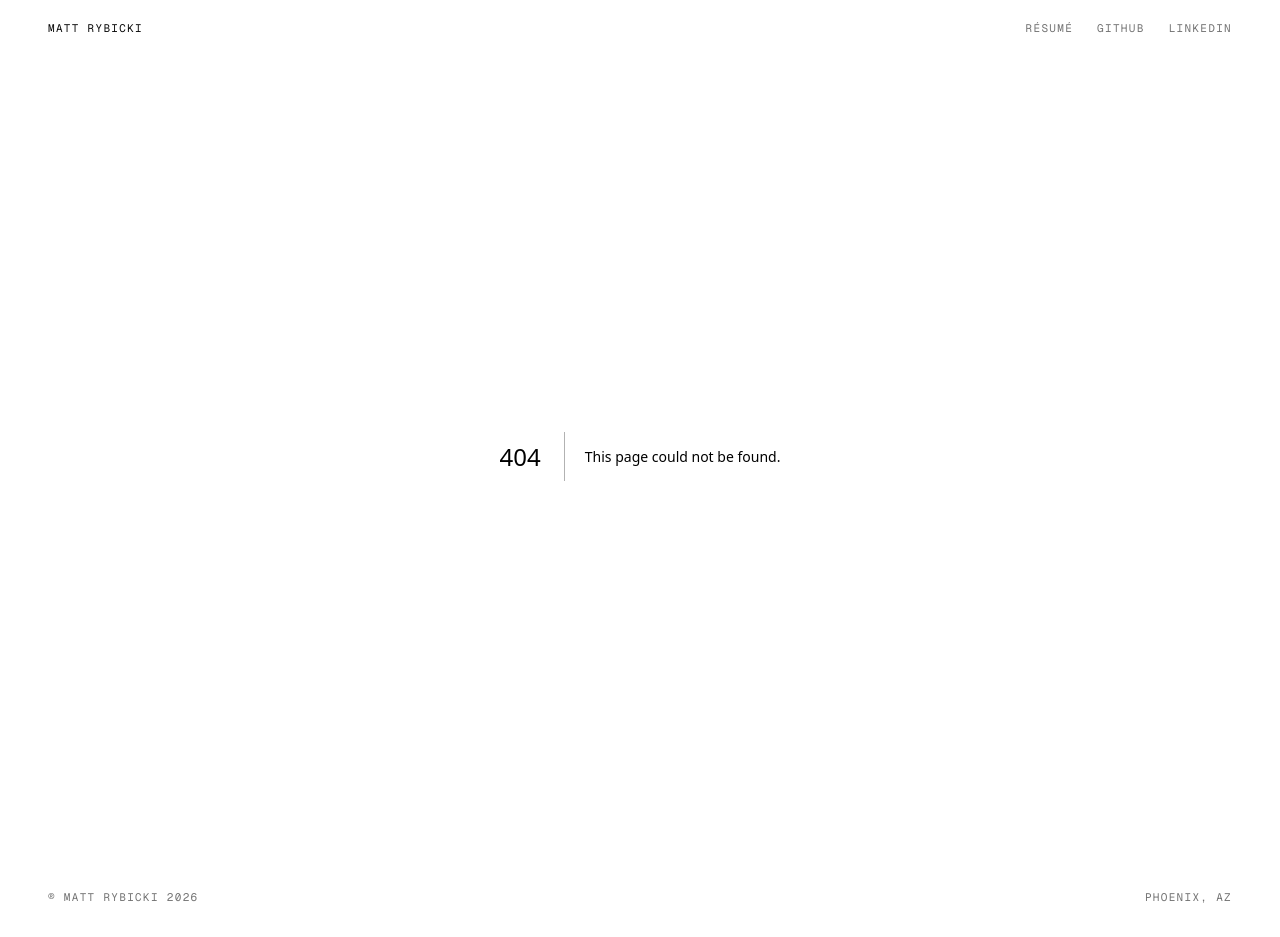
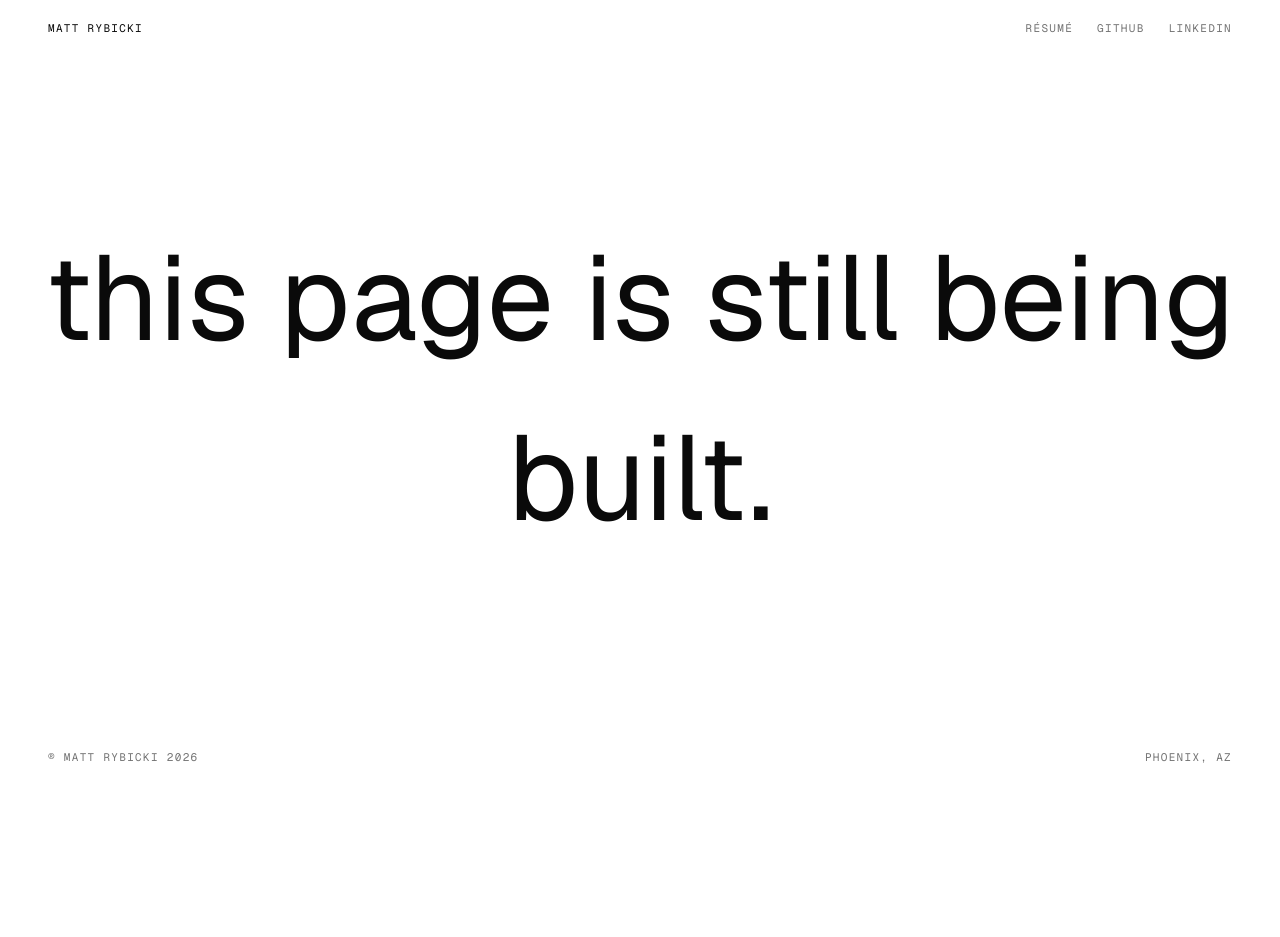
Before and after one commit to mrybick/mattrybicki-portfolio-self, a Next.js app: page /resume in a window 1280 px wide. Before the commit this address had no page. After the commit the page ends 800 px from the top, so only its background shows below. Built offline with nearby package versions, Linux system fonts and the light colour scheme.

Commit message:
inital resume page scaffold

```diff
--- /dev/null
+++ b/app/resume/page.tsx
@@ -0,0 +1,7 @@
+export default function ResumePage() {
+  return (
+    <main className="min-h-[calc(100vh-140px)] flex items-center justify-center px-6">
+      <h1 className="text-display-2xl text-center">this page is still being built.</h1>
+    </main>
+  );
+}
```
